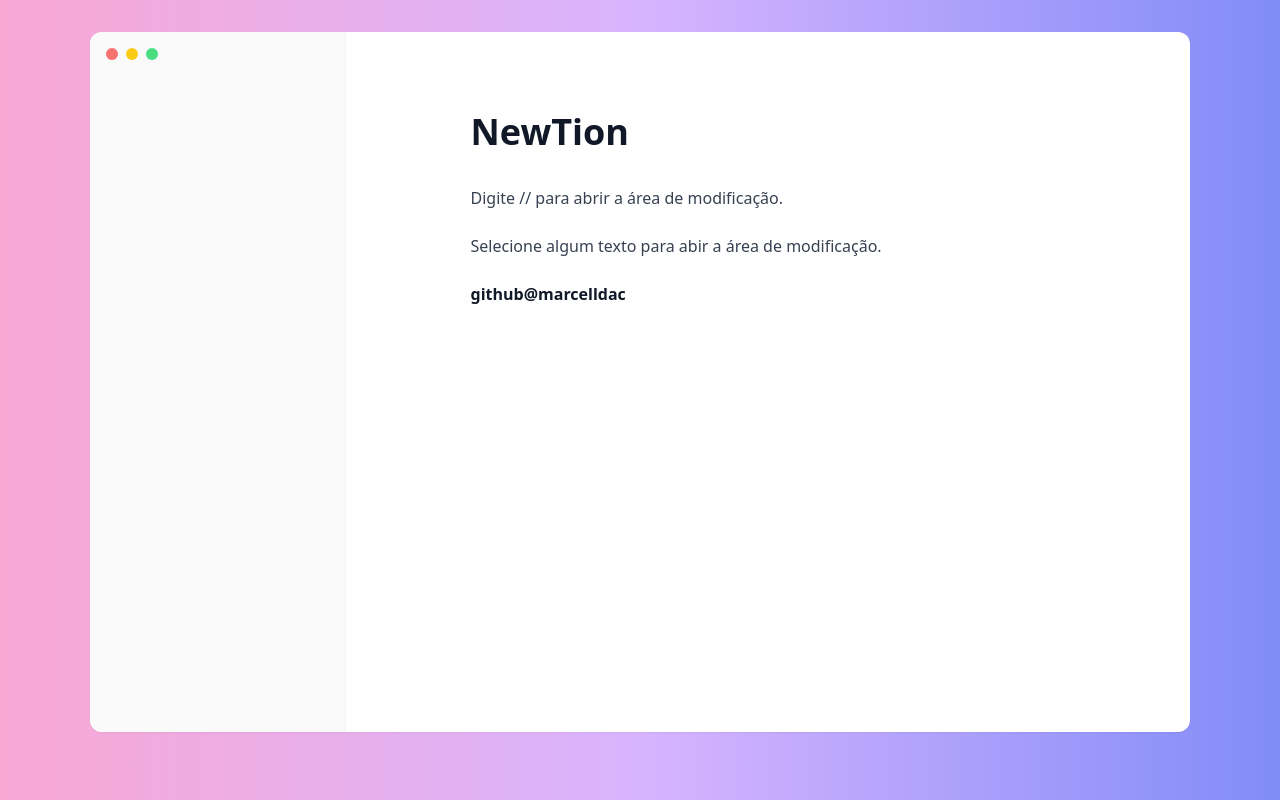
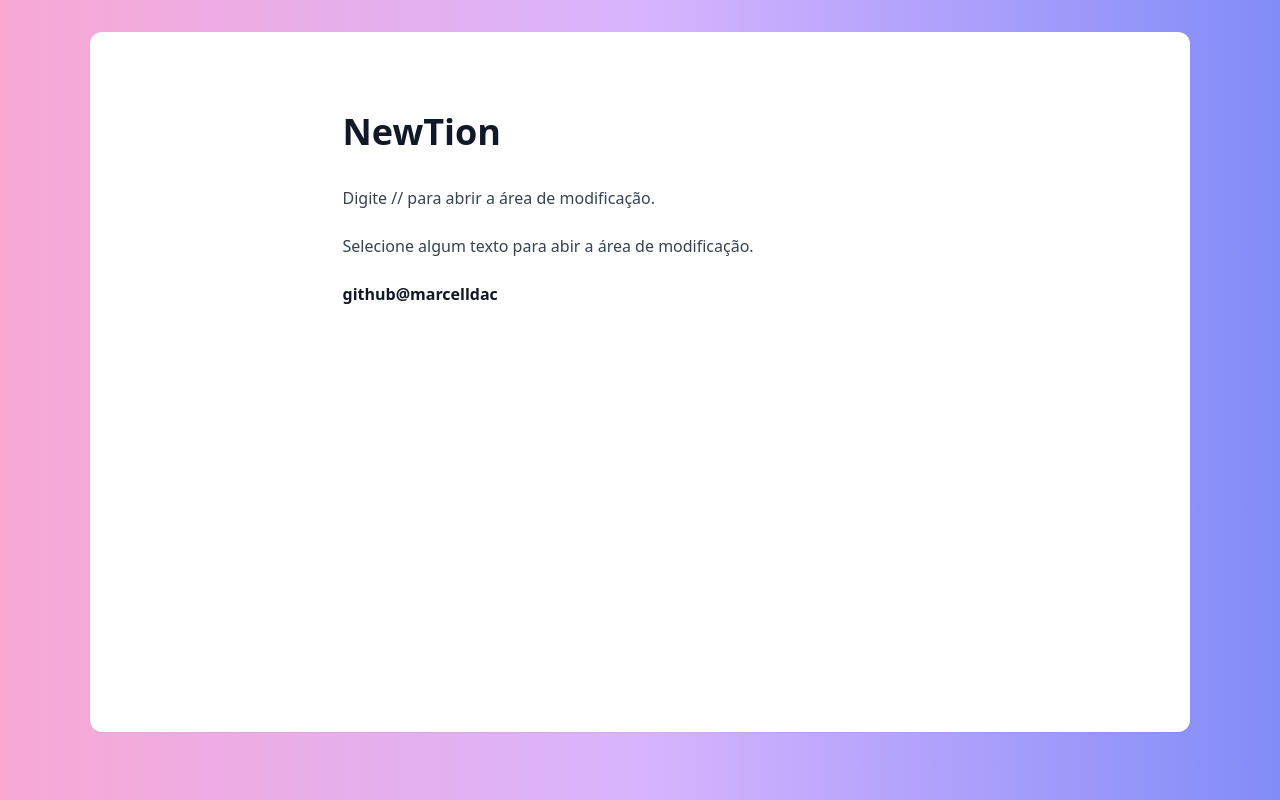
Before and after one commit to marcelldac/newtion, a React (Vite) app: page / in a window 1280 px wide. Built offline with nearby package versions, Linux system fonts and the light colour scheme.

Commit message:
refactor: comments aside navbar

```diff
--- a/src/App.tsx
+++ b/src/App.tsx
@@ -3,14 +3,14 @@ import Editor from "./components/Editor";
 function App() {
   return (
     <div className="min-h-screen p-8 text-zinc-900 bg-gradient-to-r  from-pink-300 via-purple-300 to-indigo-400">
-      <div className="bg-white w-[1100px] mx-auto rounded-xl min-h-[700px] shadow-sm border-black/20 overflow-hidden grid grid-cols-[16rem_1fr]">
-        <aside className="bg-zinc-50 border-r border-r-zinc-100 p-4">
+      <div className="bg-white w-[1100px] mx-auto rounded-xl min-h-[700px] shadow-sm border-black/20 overflow-hidden">
+        {/* <aside className="bg-zinc-50 border-r border-r-zinc-100 p-4">
           <div className="flex gap-2 group">
             <button className="w-3 h-3 rounded-full bg-red-400" />
             <button className="w-3 h-3 rounded-full bg-yellow-400" />
             <button className="w-3 h-3 rounded-full bg-green-400" />
           </div>
-        </aside>
+        </aside> */}
         <main className="p-4">
           <Editor />
         </main>
```
